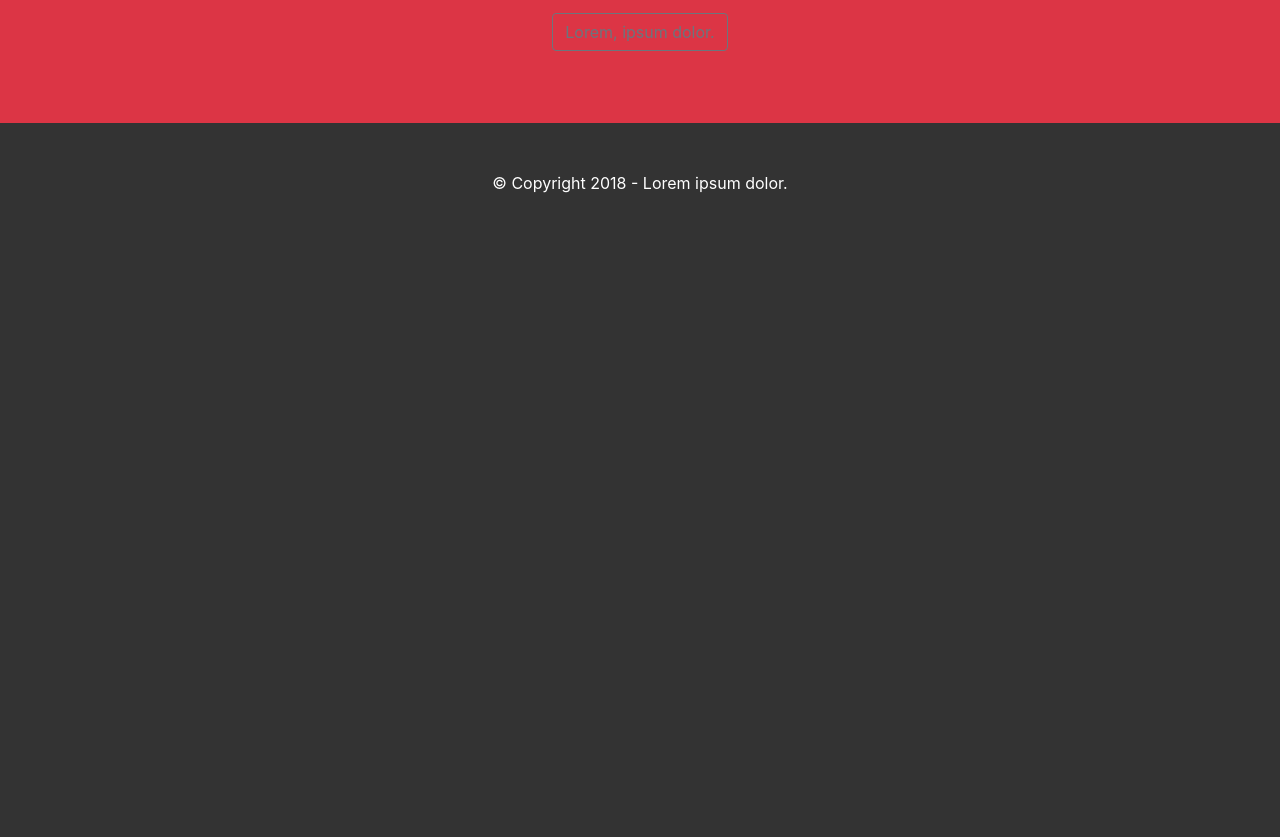
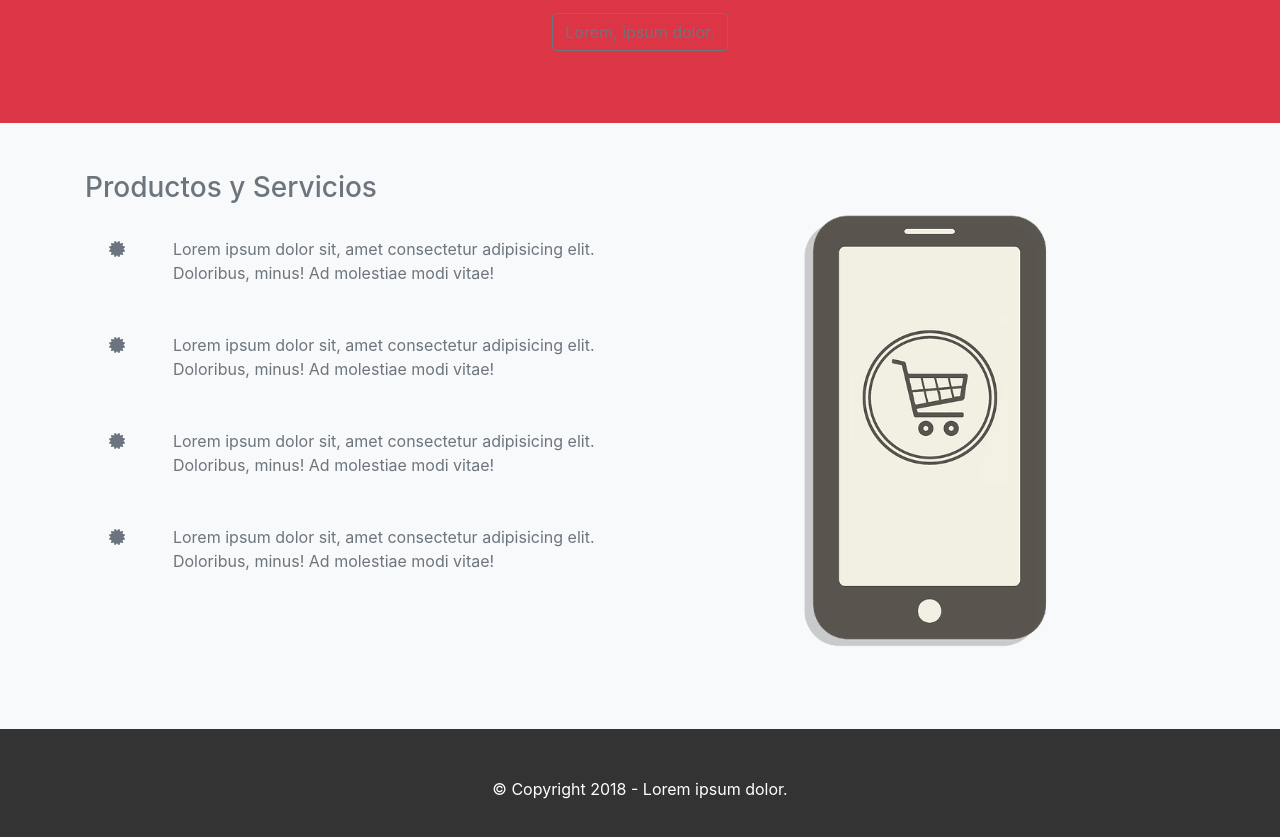
Before and after one commit to KOLEN94/landing_bootrap, a plain HTML site: page index.html in a window 1280 px wide. Shown: the part 1945-2782 px from the top of the page. Before the commit the page ends 2204 px from the top, so only its background shows below. Drawn offline with Linux system fonts and the light colour scheme.

Commit message:
actualizacion 2

```diff
--- a/index.html
+++ b/index.html
@@ -174,6 +174,60 @@
 				</div>
 		</section>
 
+		<section class="info-section bg-light text-muted py-5" id="info-section">
+				<div class="container">
+						<div class="row">
+								<div class="col-md-6 col-sm-12">
+										<h3>Productos y Servicios</h3>
+										<!--Item-->
+										<div class="d-flex flex-row">
+											<div class="p-4">
+													<i class="fas fa-certificate"></i>
+											</div>
+											<div class="p-4">
+													Lorem ipsum dolor sit, amet consectetur adipisicing elit. Doloribus, minus!
+													Ad molestiae modi vitae!
+											</div>
+										</div>
+										<!--Item-->
+										<div class="d-flex flex-row">
+											<div class="p-4">
+													<i class="fas fa-certificate"></i>
+											</div>
+											<div class="p-4">
+													Lorem ipsum dolor sit, amet consectetur adipisicing elit. Doloribus, minus!
+													Ad molestiae modi vitae!
+											</div>
+										</div>
+										<!--Item-->
+										<div class="d-flex flex-row">
+											<div class="p-4">
+													<i class="fas fa-certificate"></i>
+											</div>
+											<div class="p-4">
+													Lorem ipsum dolor sit, amet consectetur adipisicing elit. Doloribus, minus!
+													Ad molestiae modi vitae!
+											</div>
+										</div>
+										<!--Item-->
+										<div class="d-flex flex-row">
+											<div class="p-4">
+													<i class="fas fa-certificate"></i>
+											</div>
+											<div class="p-4">
+													Lorem ipsum dolor sit, amet consectetur adipisicing elit. Doloribus, minus!
+													Ad molestiae modi vitae!
+											</div>
+										</div>
+								</div>
+								<div class="col-md-6 col-sm-12">
+									<div class="col-12 align-content-center">
+											<img src="img/img2-min.png" >
+									</div>
+								</div>
+						</div>
+				</div>
+		</section>
 
 
 		<footer class="container">
```
